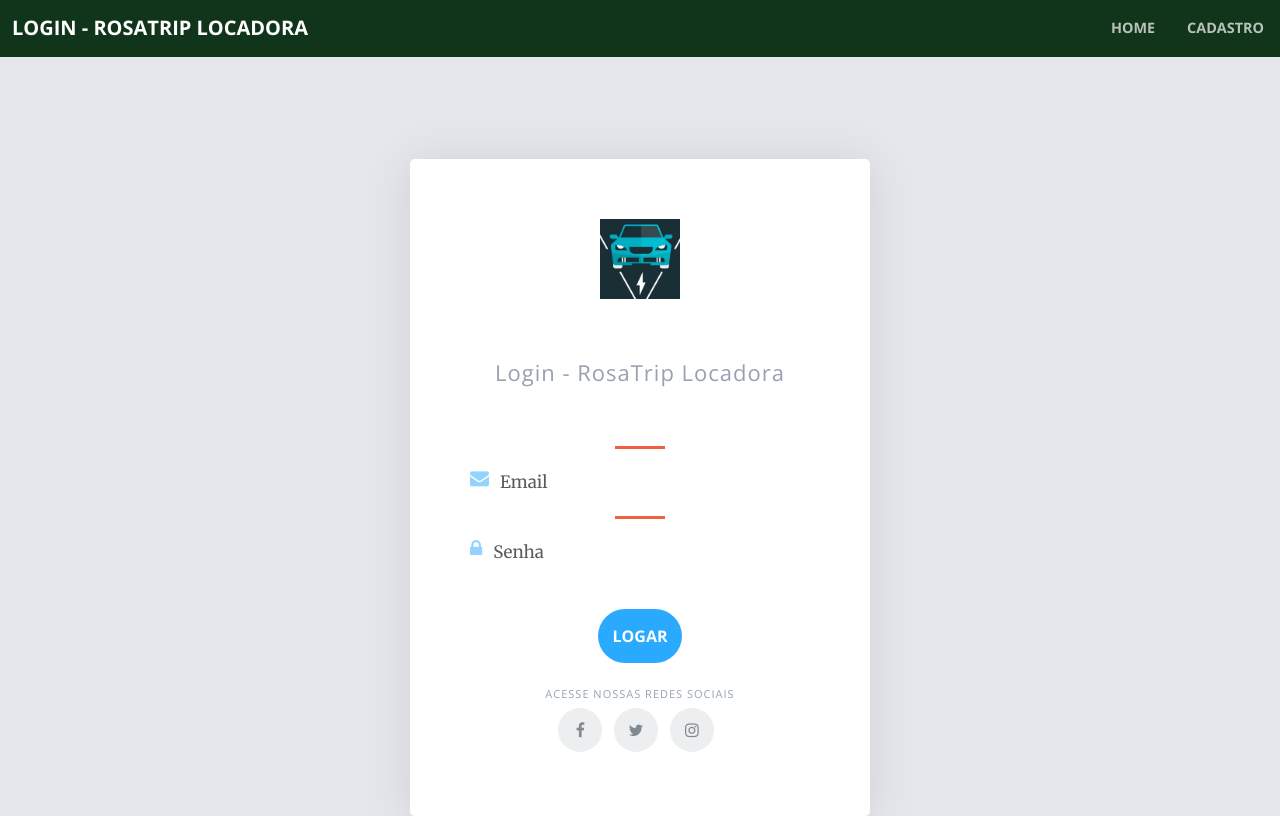
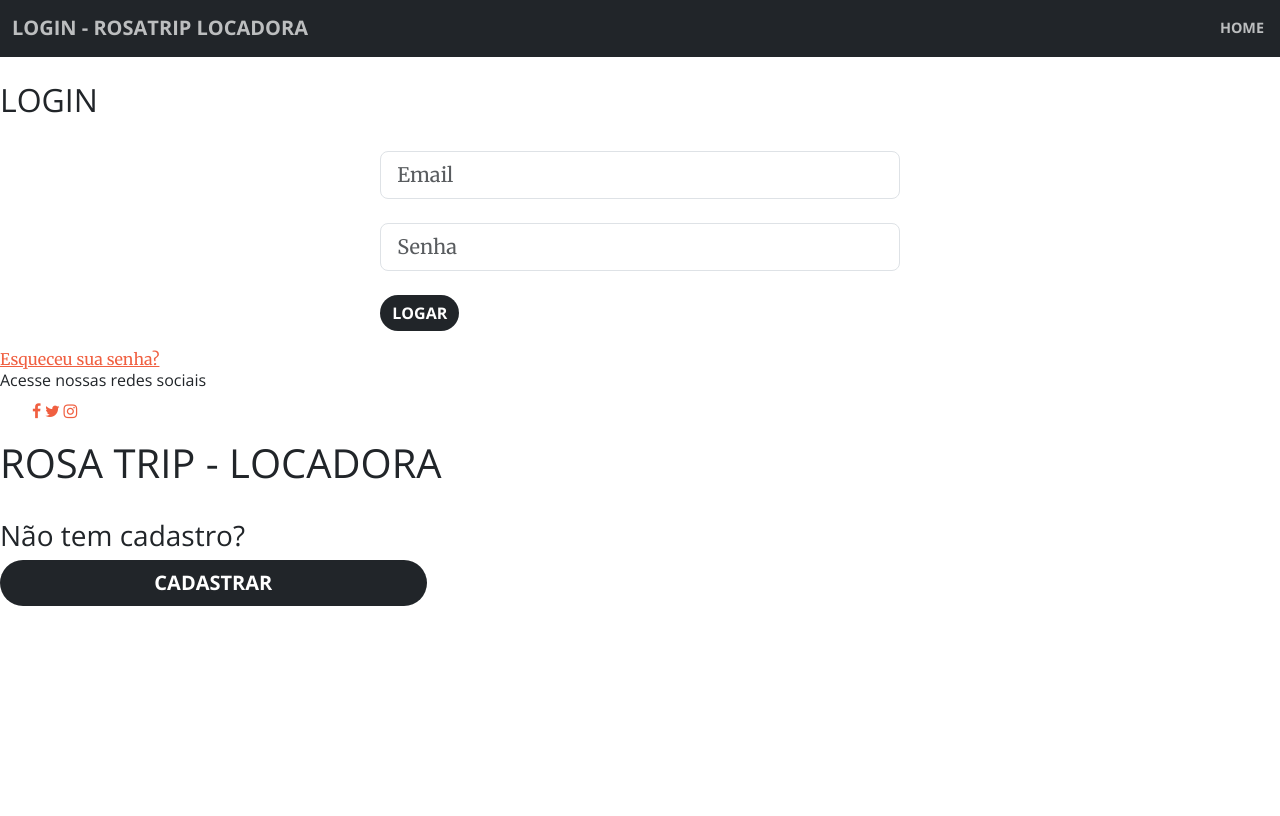
Before and after one commit to ldickmann/djangoProjectLocadora, a Django app: page /accounts/login/ in a window 1280 px wide. After the commit the page ends 606 px from the top, so only its background shows below. Run offline with Django 5.2, Linux system fonts and the light colour scheme; some libraries are stand-ins or nearby versions.

Commit message:
atualização nos arquivos do repositório

```diff
--- a/RosaTrip/static/RosaTrip/assets/css/login-page.css
+++ /dev/null
@@ -1,201 +0,0 @@
-.navbar-custom {
-  background-color: #11351a !important;
-}
-
-.navbar-custom .navbar-brand,
-.nav-link .nav-link {
-  color: #ffffff !important;
-}
-
-.login-page
-{
-  background-color:#e5e7ed
-}
-
-.login-page main
-{
-  width:100%;
-  max-width:460px;
-  margin:8% auto 5%
-}
-.login-block
-{
-  background-color:#fff;
-  padding:60px;
-  -webkit-box-shadow:0 3px 50px 0 rgba(0,0,0,.1);
-  box-shadow:0 3px 50px 0 rgba(0,0,0,.1);
-  text-align:center;
-  border-radius:5px
-}
-.login-block h1,.login-block h6
-{
-  font-family:Open Sans,sans-serif;
-  color:#96a2b2;
-  letter-spacing:1px
-}
-.login-block h1
-{
-  font-size:22px;
-  margin-bottom:60px;
-  margin-top:40px
-}
-.login-block h6
-{
-  font-size:11px;
-  text-transform:uppercase;
-  margin-top:0
-}
-.login-block .form-group
-{
-  margin-top:15px;
-  margin-bottom:15px;
-}
-.login-block .form-control,.login-block .form-control:focus,.login-block .input-group-addon,.login-block .input-group-addon:focus
-{
-  background-color:transparent;
-  border:none;
-}
-.login-block .form-control
-{
-  font-size:17px;
-  border-radius: 0;
-}
-.login-block input:-webkit-autofill
-{
-  -webkit-box-shadow:0 0 0 1000px #fff inset;
-  -webkit-text-fill-color:#818a91;
-  -webkit-transition:none;
-  -o-transition:none;
-  transition:none;
-}
-.login-block .input-group-addon
-{
-  color:#29aafe;
-  font-size:19px;
-  opacity:.5
-}
-.login-block .btn-block
-{
-  margin-top: 22px;
-  padding: 15px;
-  background:#29aafe;
-  border-color:#29aafe;
-}
-.login-block .hr-xs
-{
-  margin-top:5px;
-  margin-bottom:5px
-}
-.login-footer
-{
-  margin-top:60px;
-  opacity:.5;
-  -webkit-transition:opacity .3s ease-in-out;
-  -o-transition:opacity .3s ease-in-out;
-  transition:opacity .3s ease-in-out
-}
-.login-footer:hover
-{
-  opacity:1
-}
-.login-links
-{
-  padding:15px 5px 0;
-  font-size:13px;
-  color:#96a2b2
-}
-.login-links:after
-{
-  content:'';
-  display:table;
-  clear:both
-}
-.login-links a
-{
-  color:#96a2b2;
-  opacity:.9
-}
-.login-links a:hover
-{
-  color:#29aafe;
-  opacity:1
-}
-@media (max-width:767px)
-{
-  .login-page main
-  {
-    position:static;
-    top:auto;
-    left:auto;
-    transform:none;
-    padding:30px 15px
-  }
-  .login-block{padding:20px}}
-.social-icons
-{
-  padding-left:0;
-  margin-bottom:0;
-  list-style:none
-}
-.social-icons li
-{
-  display:inline-block;
-  margin-bottom:4px
-}
-.social-icons li.title
-{
-  margin-right:15px;
-  text-transform:uppercase;
-  color:#96a2b2;
-  font-weight:700;
-  font-size:13px
-}
-.social-icons a{
-  background-color:#eceeef;
-  color:#818a91;
-  font-size:16px;
-  display:inline-block;
-  line-height:44px;
-  width:44px;
-  height:44px;
-  text-align:center;
-  margin-right:8px;
-  border-radius:100%;
-  -webkit-transition:all .2s linear;
-  -o-transition:all .2s linear;
-  transition:all .2s linear
-}
-.social-icons a:active,.social-icons a:focus,.social-icons a:hover
-{
-  color:#fff;
-  background-color:#29aafe
-}
-.social-icons.size-sm a
-{
-  line-height:34px;
-  height:34px;
-  width:34px;
-  font-size:14px
-}
-.social-icons a.facebook:hover
-{
-  background-color:#3b5998
-}
-.social-icons a.rss:hover
-{
-  background-color:#f26522
-}
-.social-icons a.google-plus:hover
-{
-  background-color:#dd4b39
-}
-.social-icons a.twitter:hover
-{
-  background-color:#00aced
-}
-
-.logo-img {
-  width: 80px;
-  height: 80px;
-  margin-bottom: 20px;
-}
--- a/RosaTrip/templates/login.html
+++ b/RosaTrip/templates/login.html
@@ -1,26 +1,24 @@
 <!DOCTYPE html>
 <html lang="pt-br">
-
 <head>
-
     <meta charset="UTF-8">
     <meta name="viewport" content="width=device-width, initial-scale=1.0">
 
-    <title>Login - RosaTrip Locadora</title>
+    <title>TEST</title>
 
     {% load static %}
 
     <link rel="stylesheet" href="{% static 'RosaTrip/assets/css/bootstrap.min.css' %}">
     <link rel="stylesheet" href="{% static 'RosaTrip/assets/css/bootstrap.min.css.map' %}">
     <link rel="stylesheet" href="{% static 'RosaTrip/assets/fonts/font-awesome.min.css' %}">
-    <link rel="stylesheet" href="{% static 'RosaTrip/assets/css/login-page.css' %}">
+
+    <link rel="stylesheet" href="{% static 'RosaTrip/assets/css/test-login.css' %}">
 
     <link rel="shortcut icon" type="image/png" href="{% static 'RosaTrip/assets/image/favicon.png' %}">
 
-
 </head>
 
-<body class="login-page">
+<body>
 
 <nav class="navbar navbar-expand-lg navbar-dark bg-dark navbar-custom" id="mainNav">
     <div class="container">
@@ -35,67 +33,56 @@
             <li class="nav-item">
                 <a class="nav-link" href="{% url 'index' %}">HOME</a>
             </li>
-            <li class="nav-item">
-                <a class="nav-link" href="{% url 'cadastro' %}">CADASTRO</a>
-            </li>
         </ul>
     </div>
 </nav>
 
-<main>
-    <div class="login-block">
-        <img class="logo-img" src="{% static 'RosaTrip/assets/image/logo-rosaTrip.jpg' %}" alt="Scancode">
-        <h1>Login - RosaTrip Locadora</h1>
-
-        <form action="{% url 'login' %}" method="POST">
-
-            {% csrf_token %}
-
-            <hr class="hr-xs">
-
-            <div class="form-group">
-                <div class="input-group">
-                    <span class="input-group-addon"><i class="fa fa-envelope ti-username"></i></span>
-                    <label>
-                        <input type="text" class="form-control" placeholder="Email" name="email">
-                    </label>
+<div class="login-reg-panel">
+    <form action="{% url 'test_login' %}" method="POST">
+        {% csrf_token %}
+        <div class="white-panel">
+            <br>
+            <h2>LOGIN</h2>
+            <br>
+            <div class="row justify-content-center">
+                <div class="col-md-5">
+                    <input class="form-control form-control-lg" type="text" placeholder="Email" name="email">
                 </div>
             </div>
-
-            <hr class="hr-xs">
-
-            <div class="form-group">
-                <div class="input-group">
-                    <span class="input-group-addon"><i class="fa fa-lock ti-unlock"></i></span>
-                    <label>
-                        <input type="password" class="form-control" placeholder="Senha" name="senha">
-                    </label>
+            <br>
+            <div class="row justify-content-center">
+                <div class="col-md-5">
+                    <input class="form-control form-control-lg" type="password" placeholder="Senha" name="senha">
                 </div>
             </div>
-
-            <button class="btn btn-primary btn-block" type="submit">Logar</button>
             <br>
-            <br>
-
+            <div class="row justify-content-center">
+                <div class="col-md-5">
+            <button class="btn btn-dark mb-3" type="submit">Logar</button>
+                </div>
+            </div>
+            <a href="">Esqueceu sua senha?</a>
             <div class="social-media">
                 <h6>Acesse nossas redes sociais</h6>
                 <ul class="social-icons">
-                    <li><a class="facebook" href="https://facebook.com.br"><i class="fa fa-facebook"></i></a></li>
-                    <li><a class="twitter" href="https://twitter.com"><i class="fa fa-twitter"></i></a></li>
-                    <li><a class="linkedin" href="https://instagram.com"><i class="fa fa-instagram"></i></a></li>
+                    <li class="d-inline"><a class="facebook" href="https://facebook.com.br"><i class="fa fa-facebook"></i></a></li>
+                    <li class="d-inline"><a class="twitter" href="https://twitter.com"><i class="fa fa-twitter"></i></a></li>
+                    <li class="d-inline"><a class="linkedin" href="https://instagram.com"><i class="fa fa-instagram"></i></a></li>
                 </ul>
             </div>
+        </div>
+    </form>
 
-        </form>
+    <div class="info-box">
+        <h1>ROSA TRIP - LOCADORA</h1>
+        <br>
+        <h3>Não tem cadastro?</h3>
+        <a href="/cadastro/" class="btn btn-dark btn-lg col-md-4" role="button" aria-pressed="true">Cadastrar</a>
+    </div>
+</div>
 
-    </div>
-
-</main>
-
-<script src="{% static 'RosaTrip/assets/js/bootstrap.bundle.min.js' %}"></script>
 <script src="{% static 'RosaTrip/assets/js/bootstrap.min.js' %}"></script>
-<script src="{% static 'RosaTrip/assets/js/bootstrap.bundle.min.js.map' %}"></script>
-<script src="{% static 'RosaTrip/assets/js/bootstrap.min.js.map' %}"></script>
+<script src="{% static 'RosaTrip/assets/js/testLogin.js' %}"></script>
 
 </body>
 </html>
--- a/djangoProjectRosa/settings.py
+++ b/djangoProjectRosa/settings.py
@@ -113,7 +113,7 @@
 # Static files (CSS, JavaScript, Images)
 # https://docs.djangoproject.com/en/5.0/howto/static-files/
 
-STATIC_URL = '/static/'
+STATIC_URL = 'static/'
 
 # Default primary key field type
 # https://docs.djangoproject.com/en/5.0/ref/settings/#default-auto-field
```
Also changed, not shown: RosaTrip/static/RosaTrip/assets/css/style-login.css (added, +100 -0 lines), RosaTrip/static/RosaTrip/assets/css/test-login.css (deleted, +0 -70 lines), RosaTrip/templates/test-login.html (deleted, +0 -71 lines), RosaTrip/templates/add-veiculo.html (renamed from RosaTrip/templates/add_veiculo.html), RosaTrip/templates/del-veiculo.html (renamed from RosaTrip/templates/del_veiculo.html), RosaTrip/templates/edit-veiculo.html (renamed from RosaTrip/templates/edit_veiculo.html), RosaTrip/templates/veiculos.html (renamed from RosaTrip/templates/lista_veiculos.html).
